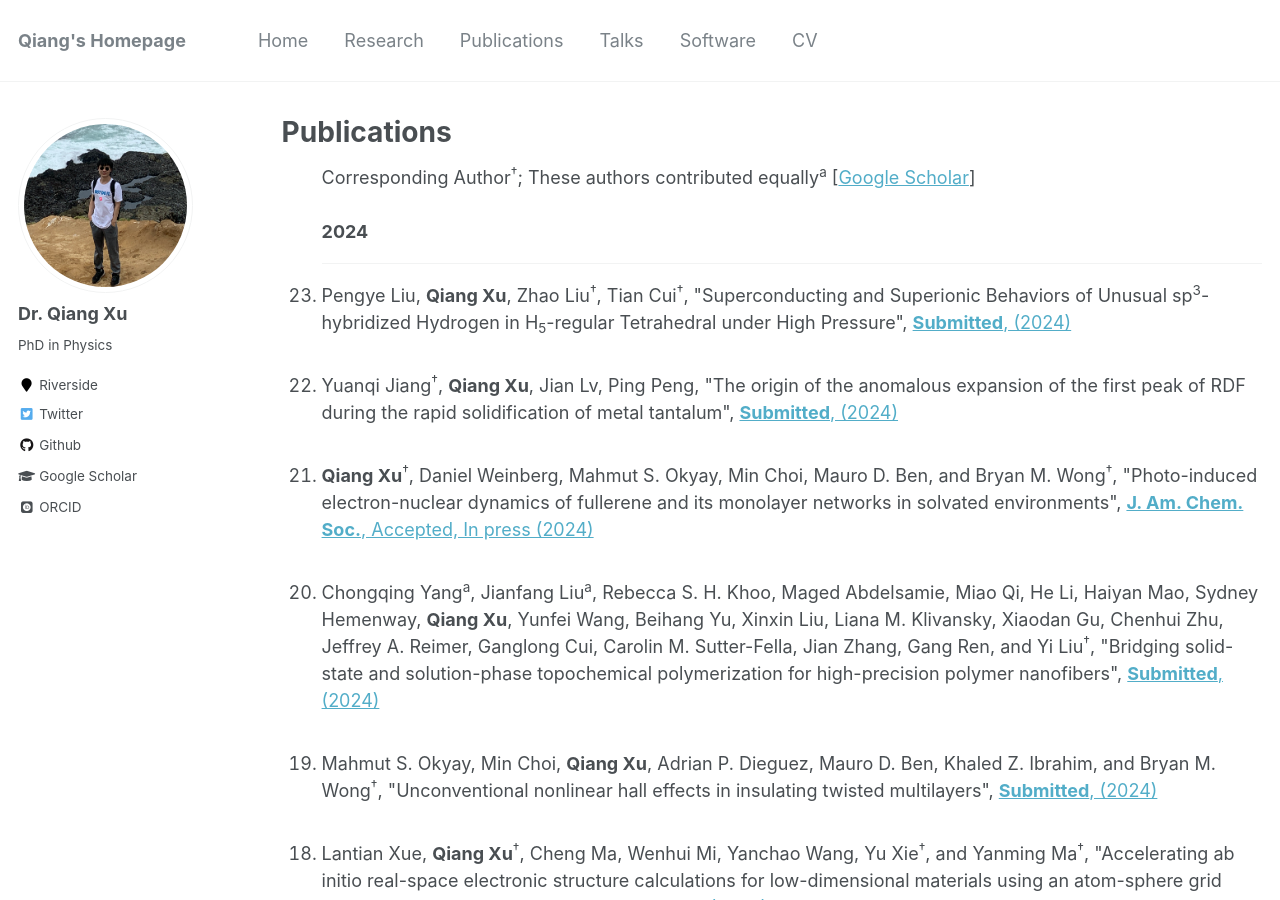
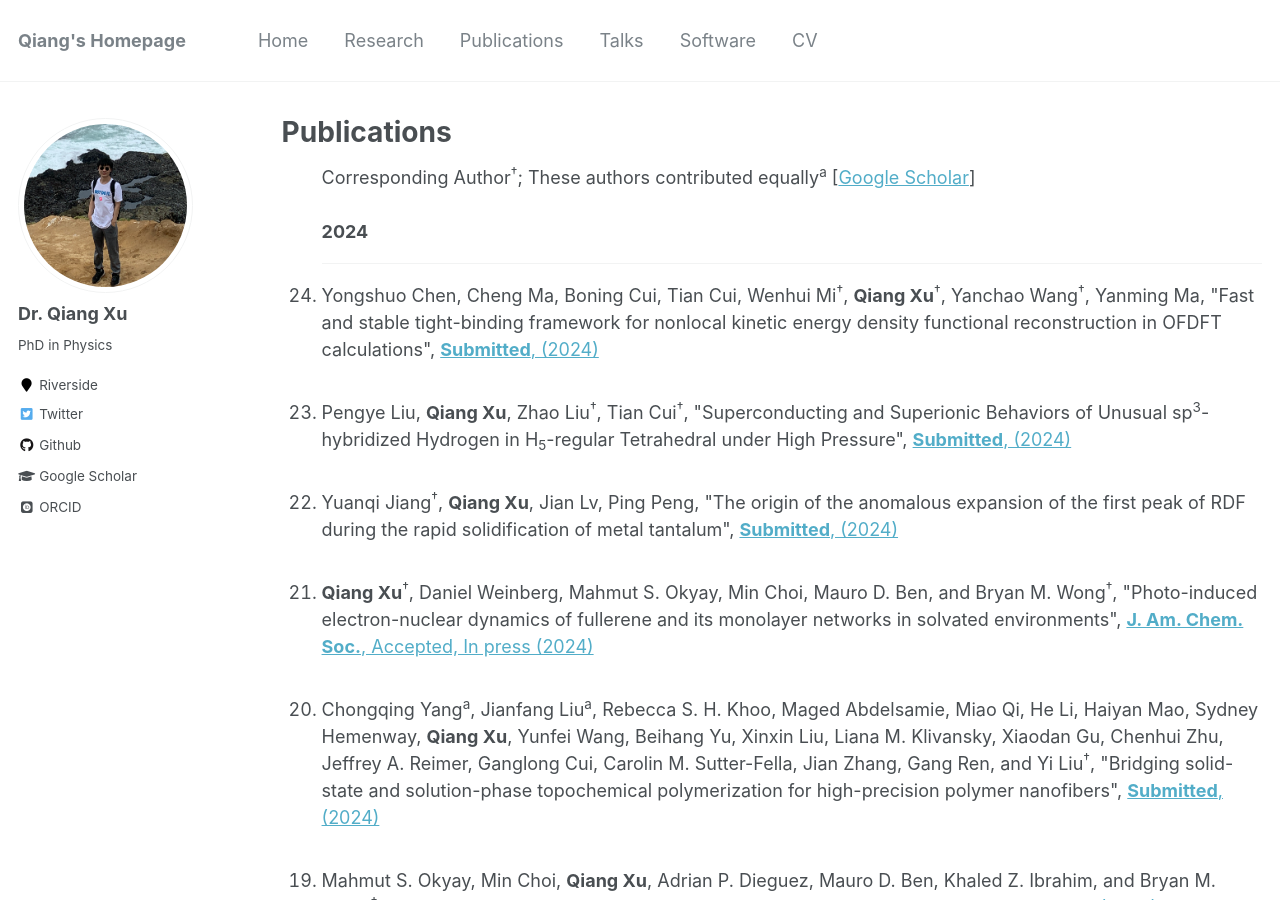
Before and after one commit to xqjlu/xqjlu.github.io, a Jekyll site: the page built from _pages/publications.md, in a window 1280 px wide and 900 px high. Built offline with Jekyll 4.4.1, drawn with Linux system fonts in a browser that asks for light colours; some web fonts are replaced.

Commit message:
TB KEDFs

```diff
--- a/_pages/publications.md
+++ b/_pages/publications.md
@@ -26,7 +26,7 @@ redirect_from:
 <div id="publists" class="en_pub">
 
 
-<ol style="padding-left: 40px;" reversed="" start="23">
+<ol style="padding-left: 40px;" reversed="" start="24">
 
 Corresponding Author<sup>†</sup>; These authors contributed equally<sup>a</sup>
 [<a href="https://scholar.google.com/citations?hl=en&user=ZiwzYQsAAAAJ&view_op=list_works&sortby=pubdate" target="_blank">Google Scholar</a>]
@@ -37,6 +37,11 @@ Corresponding Author<sup>†</sup>; These authors contributed equally<sup>a</sup
 <!--2024-->
 <b>2024</b>
 <hr align="left" color="#000000">
+<li>Yongshuo Chen, Cheng Ma, Boning Cui, Tian Cui, Wenhui Mi<sup>†</sup>, <b>Qiang Xu</b><sup>†</sup>, Yanchao Wang<sup>†</sup>, Yanming Ma,
+"Fast and stable tight-binding framework for nonlocal kinetic energy density functional reconstruction in OFDFT calculations",
+<a href="https://xqjlu.github.io/publications/" target="_blank"><b>Submitted</b>, (2024)</a>
+</li><br>
+
 <li>Pengye Liu, <b>Qiang Xu</b>, Zhao Liu<sup>†</sup>, Tian Cui<sup>†</sup>,
 "Superconducting and Superionic Behaviors of Unusual sp<sup>3</sup>-hybridized Hydrogen in H<sub>5</sub>-regular Tetrahedral under High Pressure",
 <a href="https://xqjlu.github.io/publications/" target="_blank"><b>Submitted</b>, (2024)</a>
```
